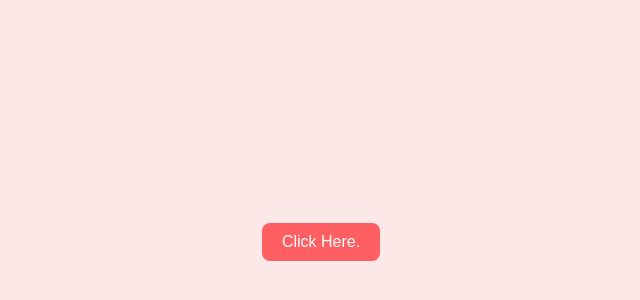
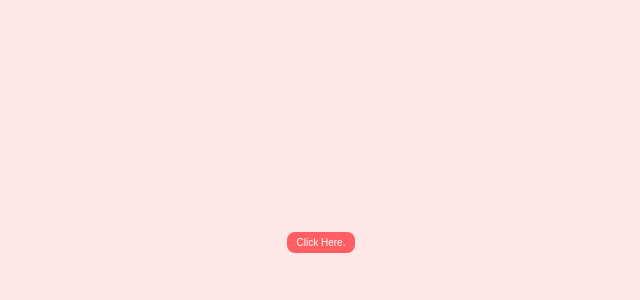
Before and after one commit to sahilk0102/newyear, a plain HTML site: page index.html in a window 1280 px wide. Shown: the part 158-458 px from the top of the page, without its empty margins (319-959 px from the left). Drawn offline with Linux system fonts and the light colour scheme.

Commit message:
Update styles.css

```diff
--- a/styles.css
+++ b/styles.css
@@ -12,8 +12,8 @@ body {
 button {
     background-color: #ff5e62; /* Red */
     color: #fff;
-    padding: 10px 20px; /* Adjust padding to reduce size */
-    font-size: 16px;    /* Adjust font size to reduce size */
+    padding: 5px 10px; /* Adjust padding to reduce size */
+    font-size: 10px;    /* Adjust font size to reduce size */
     cursor: pointer;
     border: none;
     border-radius: 8px;
```
